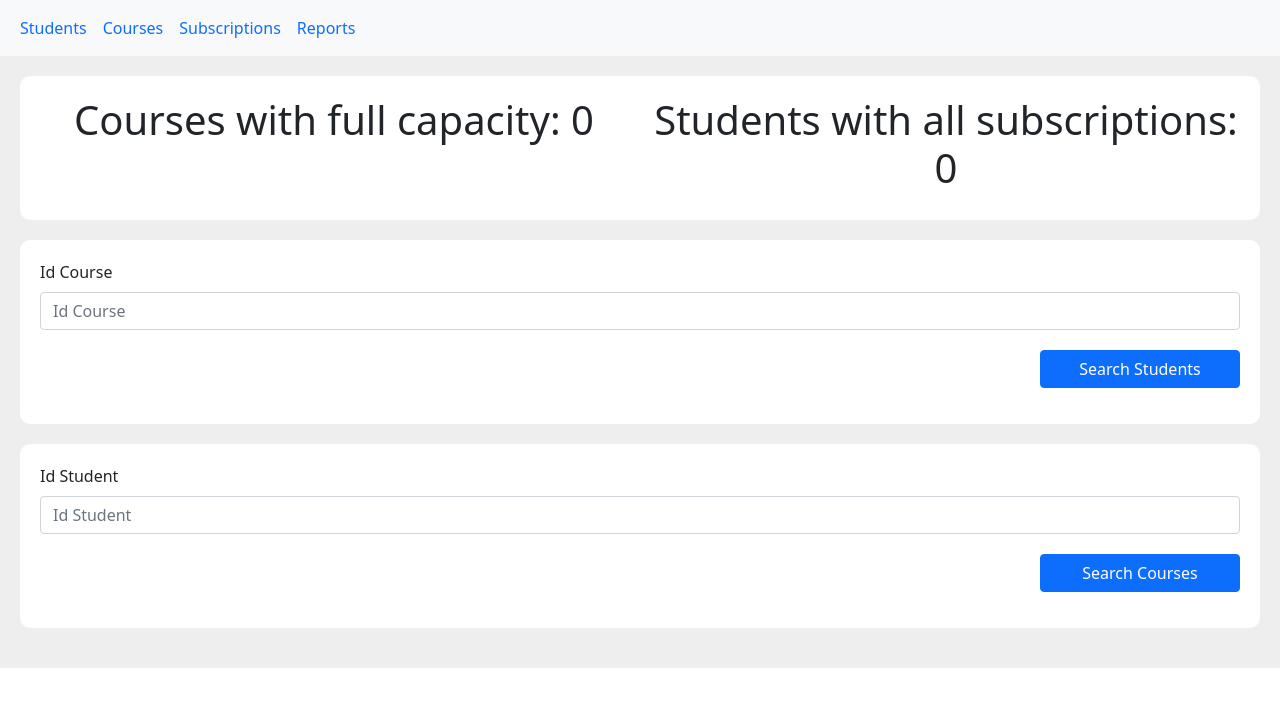
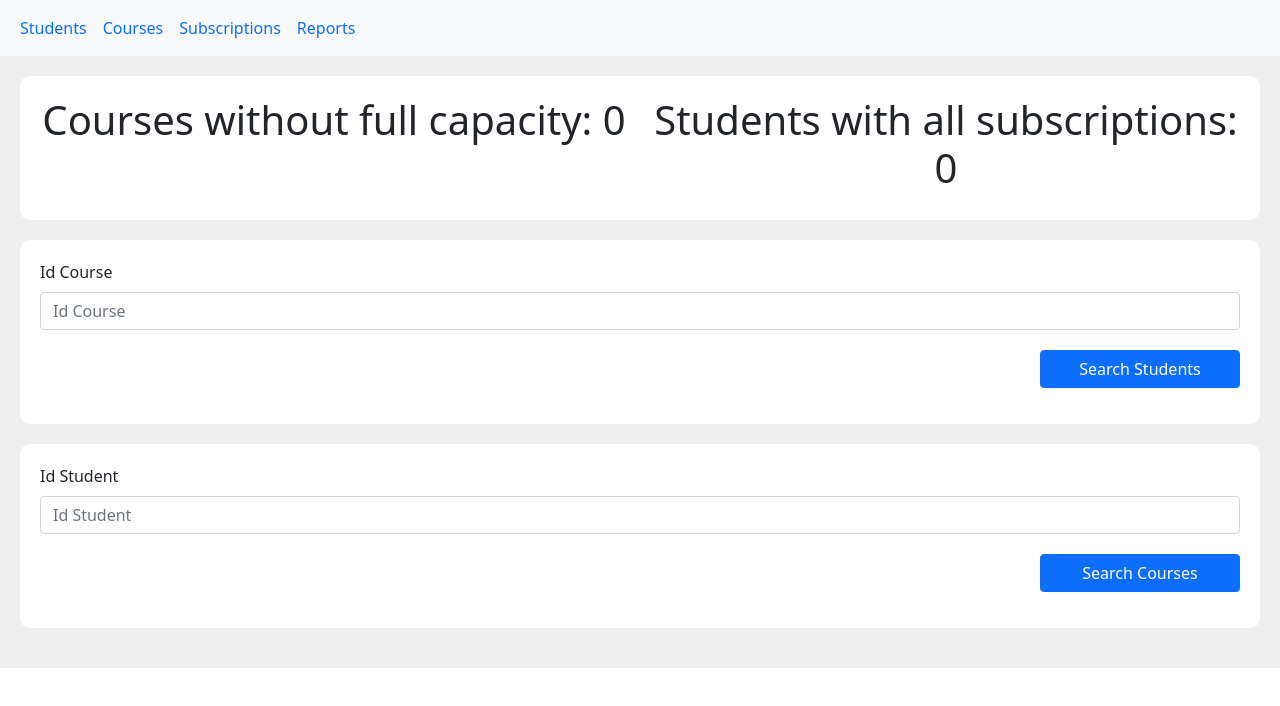
Before and after one commit to GuilhermeFerreiraAraujo/StudentCourseManagement, a React (Create React App) app in the folder StudentCourseManagement/app/: page /reports-list in a window 1280 px wide. Shown: the top 706 px of the page. Built offline with nearby package versions, Linux system fonts and the light colour scheme; no server answers.

Commit message:
UPD Fix typo and add database backup

```diff
--- a/StudentCourseManagement/app/src/Views/Reports/ReportsList.js
+++ b/StudentCourseManagement/app/src/Views/Reports/ReportsList.js
@@ -166,7 +166,7 @@ class ReportsList extends React.Component {
                  <div className="content container-fluid text-center">
                     <div className="row">
                         <div className="col">
-                            <h1>Courses with full capacity: {this.state.coursesWithoutFullCapacity} </h1>
+                            <h1>Courses without full capacity: {this.state.coursesWithoutFullCapacity} </h1>
                         </div>
                         <div className="col">
                             <h1>Students with all subscriptions: {this.state.studentsWithoutAllSubscriptions}</h1>
```
Also changed, not shown: 1 other file (tests, documents, lock files or other folders).
